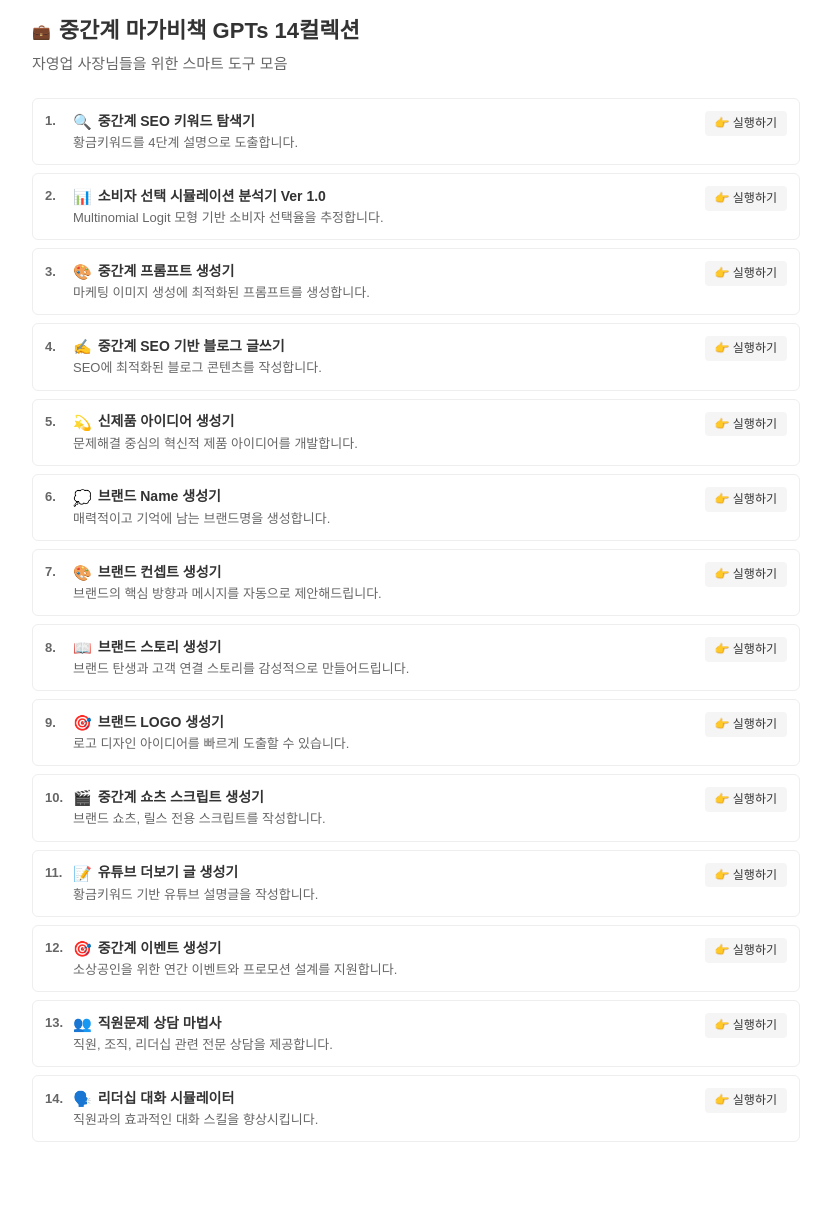
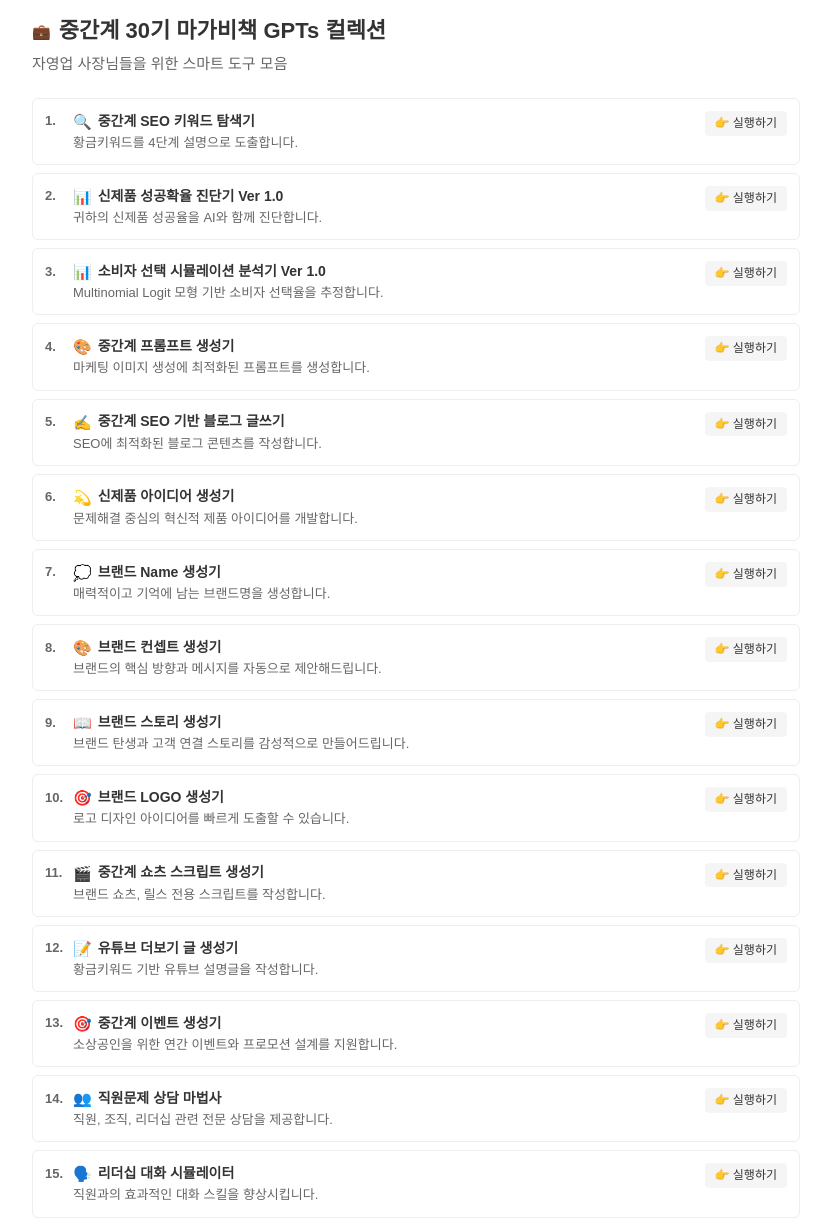
Before and after one commit to bcshine/30_GPTs, a plain HTML site: page index.html in a window 1280 px wide. Shown: the whole page, without its empty margins (224-1055 px from the left). Before the commit the page ends 1158 px from the top, so only its background shows below. Drawn offline with Linux system fonts and the light colour scheme.

Commit message:
15개 컬렉션,
신제품테스트기 보완

```diff
--- a/index.html
+++ b/index.html
@@ -111,7 +111,7 @@
 </head>
 <body>
     <!-- 페이지 헤더 -->
-    <h1><span class="emoji">💼</span>중간계 마가비책 GPTs 14컬렉션</h1>
+    <h1><span class="emoji">💼</span>중간계 30기 마가비책 GPTs 컬렉션</h1>
     <p class="subtitle">자영업 사장님들을 위한 스마트 도구 모음</p>
 
     <!-- GPT 목록 시작 -->
@@ -135,6 +135,20 @@
                 <div class="gpt-title">
                     <span class="number">2.</span>
                     <span class="emoji">📊</span>
+                    신제품 성공확율 진단기 Ver 1.0
+                </div>
+                <p class="gpt-description">귀하의 신제품 성공율을 AI와 함께 진단합니다.</p>
+            </div>
+            <a href="https://chatgpt.com/g/g-681406edf2f081919f9cab5f9c6a31d9-sinjepum-seonggonghwagyul-jindangi" class="action-button">
+                👉 실행하기
+            </a>
+        </div>
+
+        <div class="gpt-item">
+            <div class="gpt-content">
+                <div class="gpt-title">
+                    <span class="number">3.</span>
+                    <span class="emoji">📊</span>
                     소비자 선택 시뮬레이션 분석기 Ver 1.0
                 </div>
                 <p class="gpt-description">Multinomial Logit 모형 기반 소비자 선택율을 추정합니다.</p>
@@ -147,7 +161,7 @@
         <div class="gpt-item">
             <div class="gpt-content">
                 <div class="gpt-title">
-                    <span class="number">3.</span>
+                    <span class="number">4.</span>
                     <span class="emoji">🎨</span>
                     중간계 프롬프트 생성기
                 </div>
@@ -161,7 +175,7 @@
         <div class="gpt-item">
             <div class="gpt-content">
                 <div class="gpt-title">
-                    <span class="number">4.</span>
+                    <span class="number">5.</span>
                     <span class="emoji">✍️</span>
                     중간계 SEO 기반 블로그 글쓰기
                 </div>
@@ -175,7 +189,7 @@
         <div class="gpt-item">
             <div class="gpt-content">
                 <div class="gpt-title">
-                    <span class="number">5.</span>
+                    <span class="number">6.</span>
                     <span class="emoji">💫</span>
                     신제품 아이디어 생성기
                 </div>
@@ -189,7 +203,7 @@
         <div class="gpt-item">
             <div class="gpt-content">
                 <div class="gpt-title">
-                    <span class="number">6.</span>
+                    <span class="number">7.</span>
                     <span class="emoji">💭</span>
                     브랜드 Name 생성기
                 </div>
@@ -203,7 +217,7 @@
         <div class="gpt-item">
             <div class="gpt-content">
                 <div class="gpt-title">
-                    <span class="number">7.</span>
+                    <span class="number">8.</span>
                     <span class="emoji">🎨</span>
                     브랜드 컨셉트 생성기
                 </div>
@@ -217,7 +231,7 @@
         <div class="gpt-item">
             <div class="gpt-content">
                 <div class="gpt-title">
-                    <span class="number">8.</span>
+                    <span class="number">9.</span>
                     <span class="emoji">📖</span>
                     브랜드 스토리 생성기
                 </div>
@@ -231,7 +245,7 @@
         <div class="gpt-item">
             <div class="gpt-content">
                 <div class="gpt-title">
-                    <span class="number">9.</span>
+                    <span class="number">10.</span>
                     <span class="emoji">🎯</span>
                     브랜드 LOGO 생성기
                 </div>
@@ -245,7 +259,7 @@
         <div class="gpt-item">
             <div class="gpt-content">
                 <div class="gpt-title">
-                    <span class="number">10.</span>
+                    <span class="number">11.</span>
                     <span class="emoji">🎬</span>
                     중간계 쇼츠 스크립트 생성기
                 </div>
@@ -259,7 +273,7 @@
         <div class="gpt-item">
             <div class="gpt-content">
                 <div class="gpt-title">
-                    <span class="number">11.</span>
+                    <span class="number">12.</span>
                     <span class="emoji">📝</span>
                     유튜브 더보기 글 생성기
                 </div>
@@ -273,7 +287,7 @@
         <div class="gpt-item">
             <div class="gpt-content">
                 <div class="gpt-title">
-                    <span class="number">12.</span>
+                    <span class="number">13.</span>
                     <span class="emoji">🎯</span>
                     중간계 이벤트 생성기
                 </div>
@@ -287,7 +301,7 @@
         <div class="gpt-item">
             <div class="gpt-content">
                 <div class="gpt-title">
-                    <span class="number">13.</span>
+                    <span class="number">14.</span>
                     <span class="emoji">👥</span>
                     직원문제 상담 마법사
                 </div>
@@ -301,7 +315,7 @@
         <div class="gpt-item">
             <div class="gpt-content">
                 <div class="gpt-title">
-                    <span class="number">14.</span>
+                    <span class="number">15.</span>
                     <span class="emoji">🗣️</span>
                     리더십 대화 시뮬레이터
                 </div>
```
Also changed, not shown: 30 my GPTs List.txt (added).
